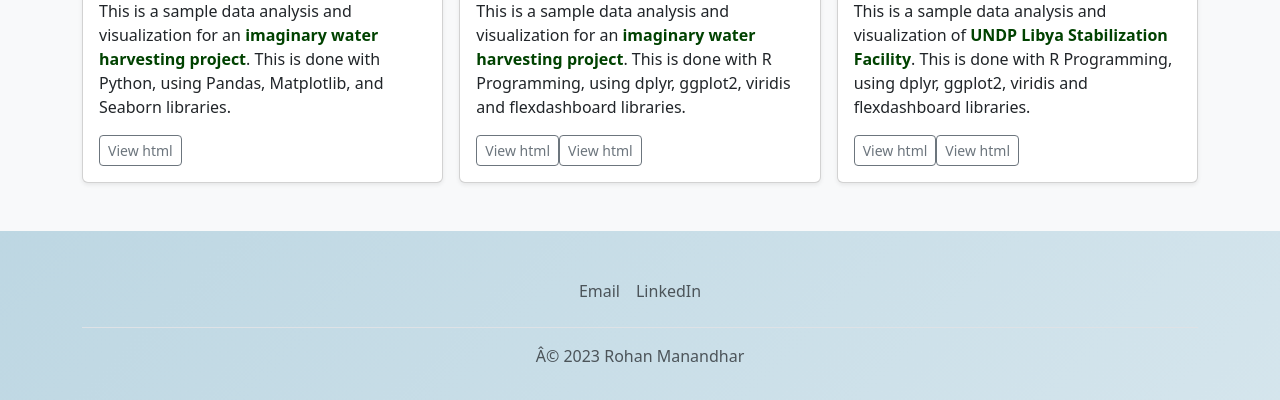
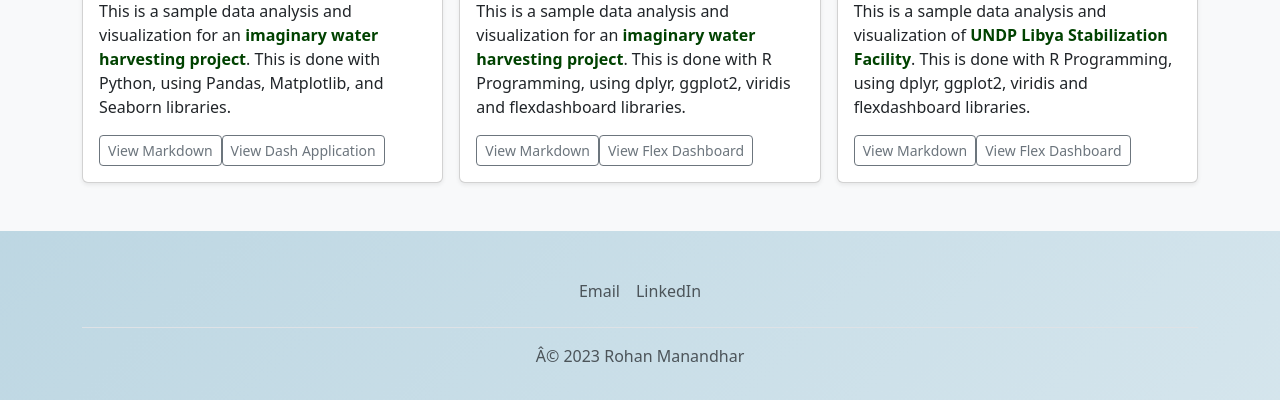
Before and after one commit to rohanmanandhar/C2_Portfolio, a plain HTML site: page index.html in a window 1280 px wide. Shown: the part 2455-2855 px from the top of the page. Drawn offline with nearby package versions, Linux system fonts and the light colour scheme.

Commit message:
add dash application link and changed the image

```diff
--- a/index.html
+++ b/index.html
@@ -169,7 +169,11 @@
                       <p class="card-text"><b class="albumTitle">Python</b><br>This is a sample data analysis and visualization for an <b class="albumContent">imaginary water harvesting project</b>. This is done with Python, using Pandas, Matplotlib, and Seaborn libraries.</p>
                       <div class="d-flex justify-content-between align-items-center">
                         <div class="btn-group">
-                          <a href="./Files/Water_Harvest.html" target="_blank"><button type="button" class="btn btn-sm btn-outline-secondary">View html</button></a>
+                          <a href="./Files/Water_Harvest.html" target="_blank">
+                            <button type="button" class="btn btn-sm btn-outline-secondary" title="Open Python markdown html file">View Markdown</button>
+                          </a>
+                          <a href="https://water-harvest-dash-app.onrender.com" target="_blank">
+                            <button type="button" class="btn btn-sm btn-outline-secondary" title="Open Interactive Dash Application">View Dash Application</button></a>
                         </div>
                       </div>
                     </div>
@@ -184,10 +188,10 @@
                       <div class="d-flex justify-content-between align-items-center">
                         <div class="btn-group">
                           <a href="./Files/Water_Harvest_R.html" target="_blank">
-                            <button type="button" class="btn btn-sm btn-outline-secondary" title="Open R markdown html file">View html</button>
+                            <button type="button" class="btn btn-sm btn-outline-secondary" title="Open R markdown html file">View Markdown</button>
                           </a>
                           <a href="./Files/water_Harvest_flex_dashboard.html" target="_blank">
-                            <button type="button" class="btn btn-sm btn-outline-secondary" title="Open flexboard dashboard html file">View html</button></a>
+                            <button type="button" class="btn btn-sm btn-outline-secondary" title="Open flexboard dashboard html file">View Flex Dashboard</button></a>
                         </div>
                       </div>
                     </div>
@@ -202,10 +206,10 @@
                       <div class="d-flex justify-content-between align-items-center">
                         <div class="btn-group">
                           <a href="./Files/Stablization_Facility.html" target="_blank">
-                            <button type="button" class="btn btn-sm btn-outline-secondary" title="Open R markdown html file">View html</button>
+                            <button type="button" class="btn btn-sm btn-outline-secondary" title="Open R markdown html file">View Markdown</button>
                           </a>
                           <a href="./Files/Stablization_Facility_flexboard.html" target="_blank">
-                            <button type="button" class="btn btn-sm btn-outline-secondary " title="Open flexboard dashboard html file">View html</button>
+                            <button type="button" class="btn btn-sm btn-outline-secondary " title="Open flexboard dashboard html file">View Flex Dashboard</button>
                           </a>
                         </div>
                       </div>
```
Also changed, not shown: Images/Water_harvest.png.
